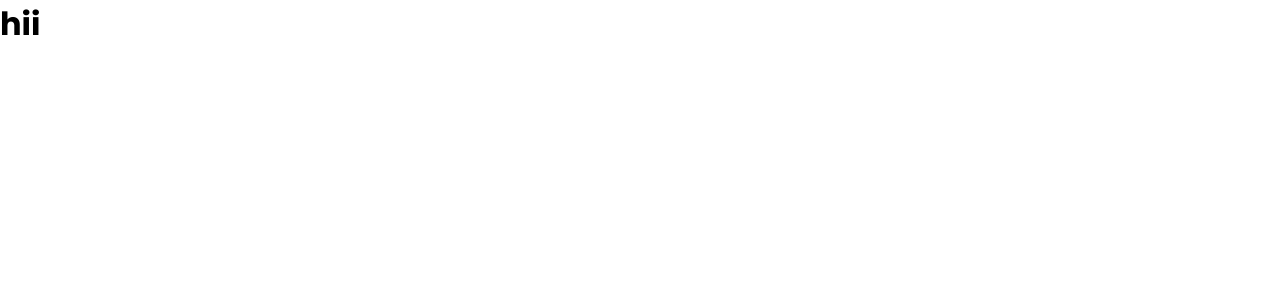
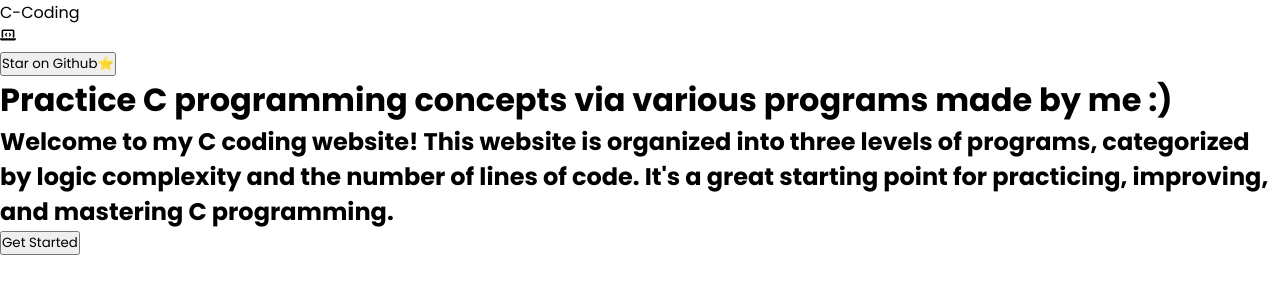
Before and after one commit to TonyStark-19/C-Coding, a React (Create React App) app in the folder c-coding/: page / in a window 1280 px wide. Shown: the top 300 px of the page. Built offline with nearby package versions, Linux system fonts and the light colour scheme.

Commit message:
Added navbar + content for home section

```diff
--- a/c-coding/src/App.js
+++ b/c-coding/src/App.js
@@ -1,16 +1,46 @@
 // css
 import './App.css';
 
+// react icons
+import { FaLaptopCode } from "react-icons/fa6";
+
 export default function MainPage() {
     return (
-        <h1>hii</h1>
+        <div className='container'>
+            <Navbar />
+            <Home />
+        </div>
     )
 }
 
+// navbar
 function Navbar() {
     return (
         <div className='navbar'>
+            <div className='nav-element-wrap'>
+                <p>C-Coding</p>
+                <FaLaptopCode className='nav-icon' />
+            </div>
 
+            <div className="star-btn">
+                <a href="https://github.com/TonyStark-19/C-Coding"><button><span>Star on
+                    Github</span>⭐</button></a>
+            </div>
         </div>
     )
 }
+
+// home section
+function Home() {
+    return (
+        <div className='home-container'>
+            <div className='content'>
+                <h1>Practice C programming concepts via various programs made by me :)</h1>
+                <h2>Welcome to my C coding website! This website is organized into three levels of programs,
+                    categorized by logic complexity and the number of lines of code. It's a great starting point for practicing,
+                    improving, and mastering C programming.</h2>
+                <button className='get-started-button'>Get Started</button>
+            </div>
+        </div>
+    )
+}
```
